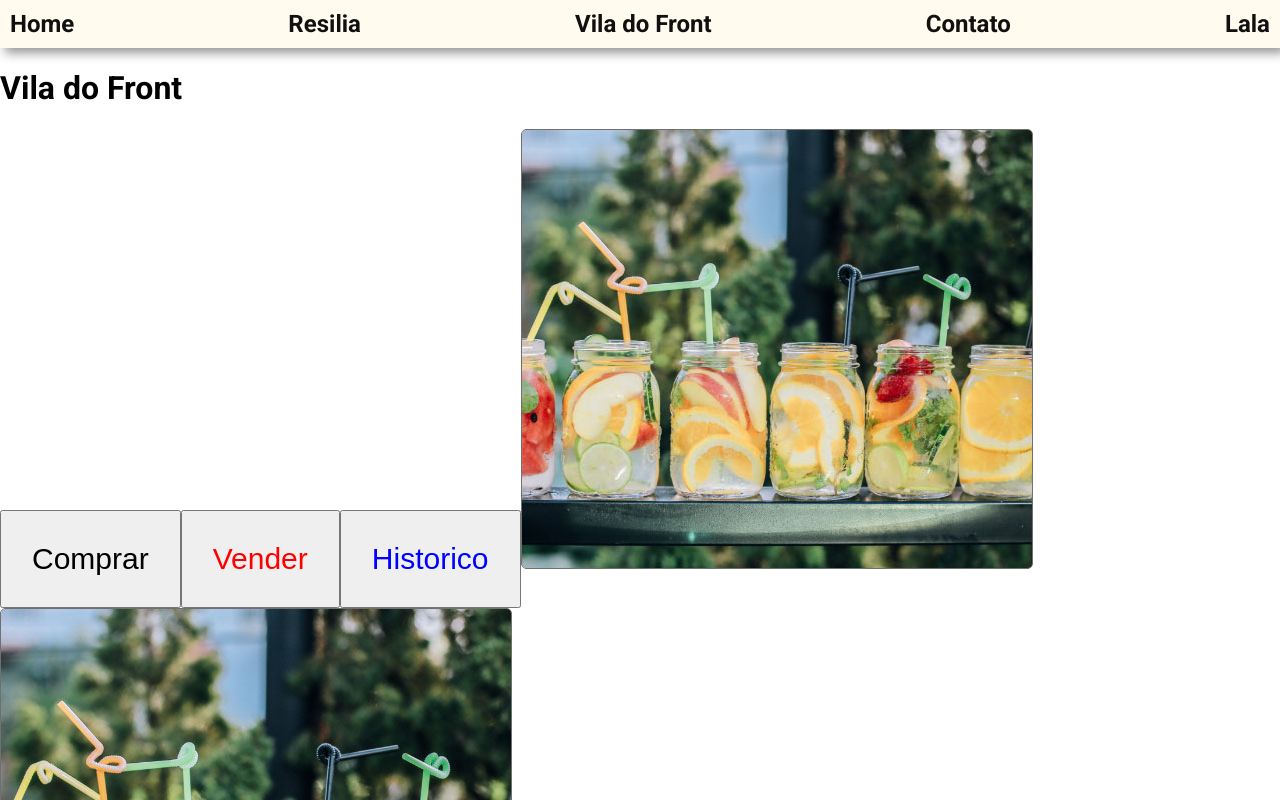
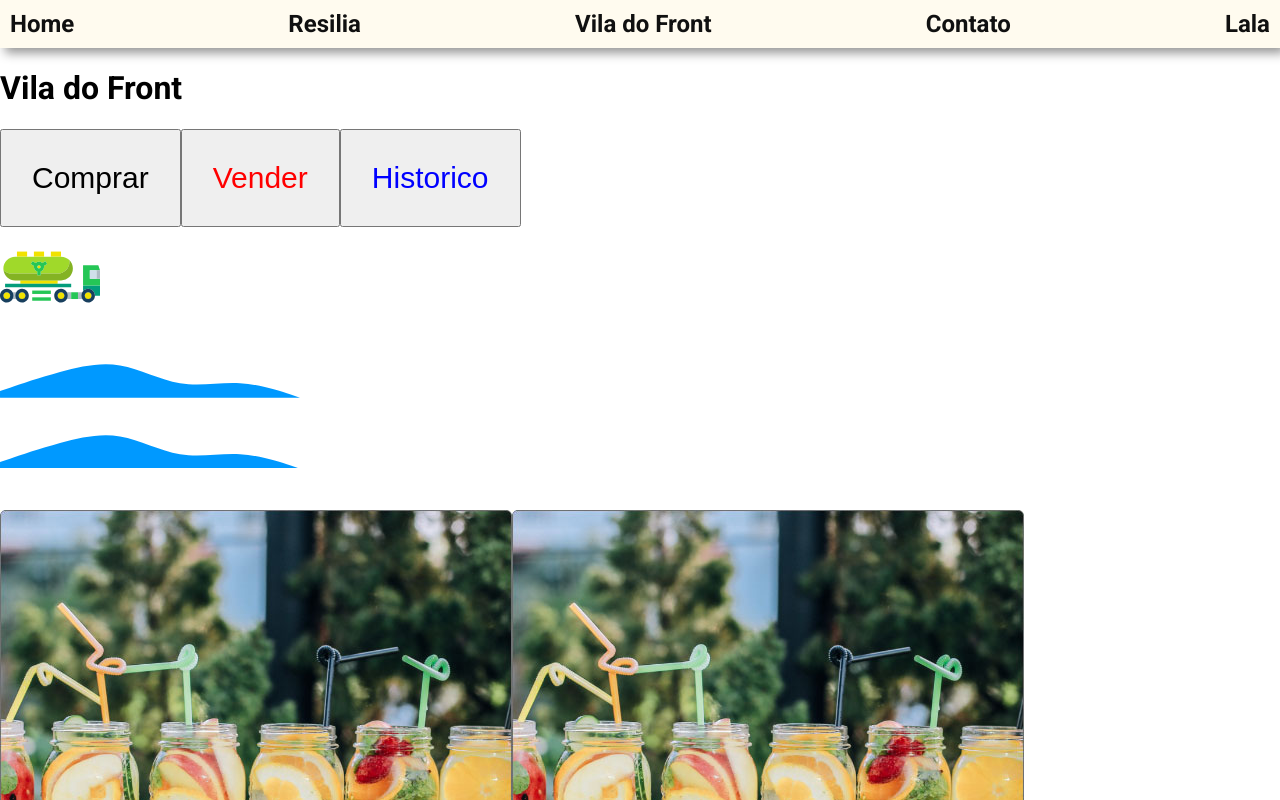
Before and after one commit to rafael-angonese/vila-do-front, a React (Create React App) app: page / in a window 1280 px wide. Shown: the top 800 px of the page. Built offline with nearby package versions, Linux system fonts and the light colour scheme.

Commit message:
:sparkles: feat: use svgs into react

```diff
--- a/src/App.js
+++ b/src/App.js
@@ -4,7 +4,11 @@ import ConctactForm from "./components/ContactForm";
 import Header from "./components/Header/Header";
 import Label from "./components/Label";
 
-import about from './assets/about-pic.jpg'
+import about from "./assets/about-pic.jpg";
+
+import { ReactComponent as Wave } from "./assets/imagens/wave.svg";
+import { ReactComponent as Truque } from "./assets/imagens/truque.svg";
+import WaveSvg from "./components/WaveSvg";
 
 function App() {
   return (
@@ -19,8 +23,23 @@ function App() {
 
       <Button color="blue">Historico</Button>
 
-      <img alt="images" src={require('./assets/about-pic.jpg')} />
-      <img  src={about} />
+      <div style={{ width: "100px" }}>
+        <Truque />
+      </div>
+
+      <div style={{ width: "300px" }}>
+        <Wave />
+      </div>
+
+      <div style={{ width: "300px" }}>
+        <WaveSvg />
+      </div>
+
+      <br />
+      <br />
+
+      <img alt="images" src={require("./assets/about-pic.jpg")} />
+      <img src={about} />
 
       <br />
       <Label>Nome</Label>
```
